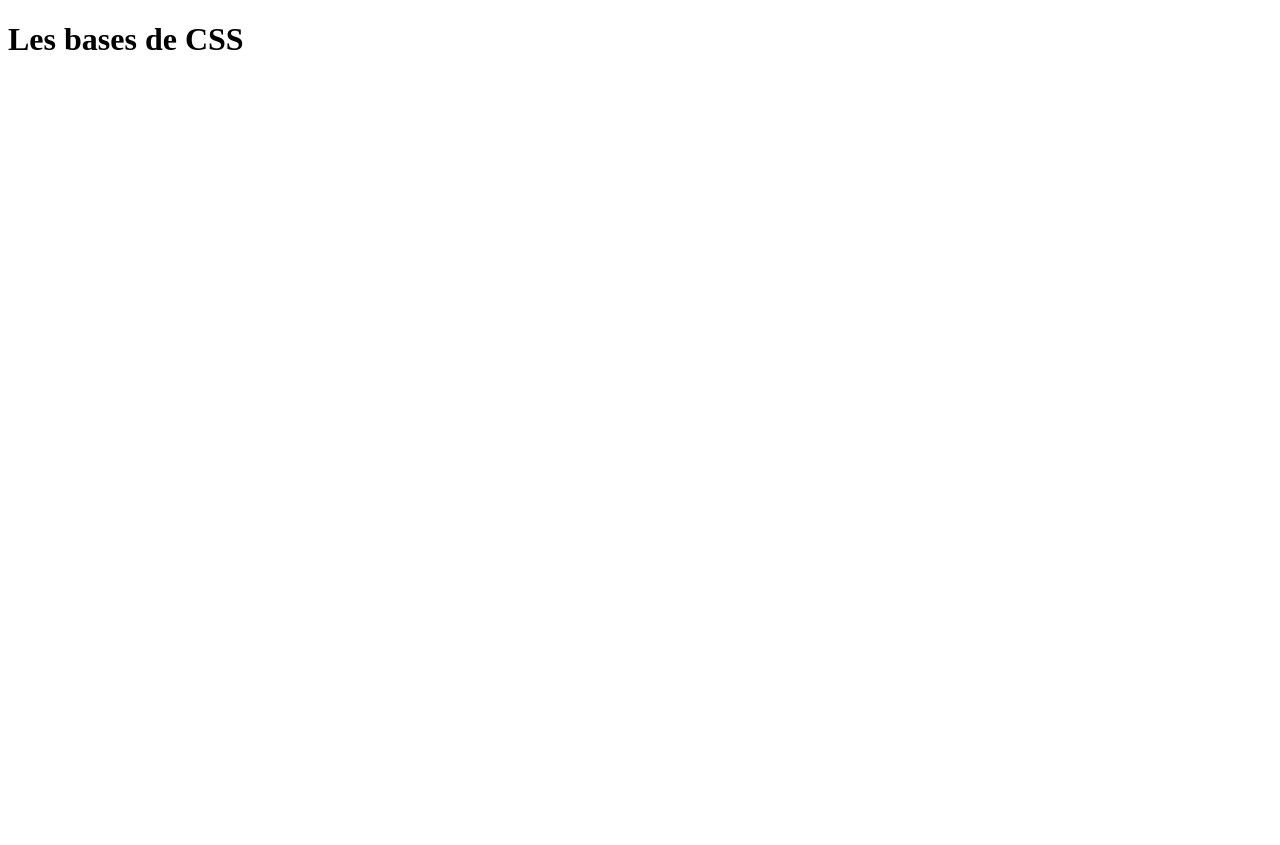
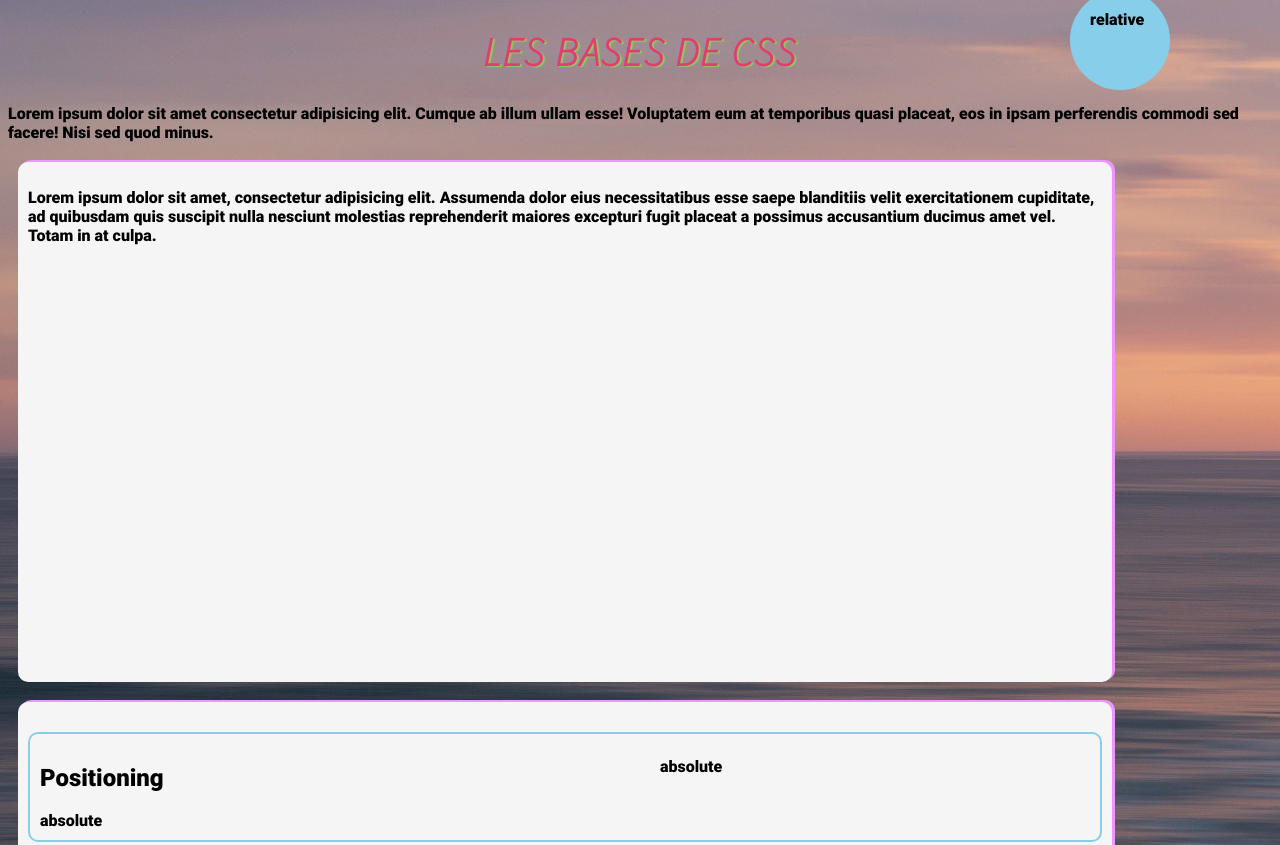
Before and after one commit to darkonos/learn-CSS, a plain HTML site: page index.html in a window 1280 px wide. Shown: the top 845 px of the page. Before the commit the page ends 800 px from the top, so only its background shows below. Drawn offline with Linux system fonts and the light colour scheme.

Commit message:
Positionnement des éléments

```diff
--- a/index.html
+++ b/index.html
@@ -4,9 +4,27 @@
     <meta charset="UTF-8">
     <meta http-equiv="X-UA-Compatible" content="IE=edge">
     <meta name="viewport" content="width=device-width, initial-scale=1.0">
-    <title>learn csst</title>
+    <link rel="stylesheet" href="style.css">
+    <title>learn css</title>
 </head>
 <body>
     <h1>Les bases de CSS</h1>
+    <p>Lorem ipsum dolor sit amet consectetur adipisicing elit. Cumque ab illum ullam esse! Voluptatem eum
+    at temporibus quasi placeat, eos in ipsam perferendis commodi sed facere! Nisi sed quod minus.</p>
+
+    <main>
+        <p>Lorem ipsum dolor sit amet, consectetur adipisicing elit. Assumenda dolor eius necessitatibus esse
+             saepe blanditiis velit exercitationem cupiditate, ad quibusdam quis suscipit nulla nesciunt molestias
+             reprehenderit maiores excepturi fugit placeat a possimus accusantium ducimus amet vel. Totam in at culpa.</p>
+    </main>
+
+    <main>
+        <div class="positioning">
+            <h2>Positioning</h2>
+            <span id="circle">relative</span>
+            <span id="rectangle">absolute</span>
+            <span>absolute</span>
+        </div>
+    </main>
 </body>
 </html>
--- a/style.css
+++ b/style.css
@@ -0,0 +1,82 @@
+/* Tous ce qui est utile à connaître en CSS
+Tjrs se mettre dans l'ordre dans lequel on descend dans le document */
+
+/* * {
+    margin: 0;
+    padding: 0;
+} */
+
+/* 1.TEXTE */
+
+/* Utilisation d'une police importé de google fonts, select this style puis @import */
+/* Soit on utilise le lien web ou on download les polices au cas si un jour le lien ne fontionne plus */
+@import url('https://fonts.googleapis.com/css2?family=Source+Sans+Pro:ital,wght@1,200&display=swap');
+
+/* Police download */
+/* C'est mieux de l'appeler font-1 que Roboto-Black.ttf */
+@font-face {
+    font-family: font-1;
+    src: url(assets/font/Roboto-Black.ttf);
+}
+
+body {
+    font-family: font-1, serif;
+
+    /* 2. BACKGROUND */
+
+    /* Pour de meilleurs performance il faut intégré le background par le css et non par le html*/
+    background: url(./assets/img/sunset.jpg) no-repeat fixed center/cover;
+    height: 100vh; /* 100 virtual height, l'image prend 100% de l'écran*/
+}
+
+h1 {
+    text-transform: uppercase;
+    letter-spacing: 2px;
+    font-size: 2.5rem;
+    color: rgb(226, 60, 115);
+    text-shadow: 2px 1px 1px #8fc95a; /*Abcisse, Ordonné, blur (Floutage), color, Se rendre dans l'inspecteur pour de meilleur réglages */
+    text-align: center;
+    font-family: 'Source Sans Pro', sans-serif;
+}
+
+ /* 3. BOX */
+
+main {
+    background: whitesmoke;
+    width: 85%; /*tjrs en % car tous les écrans sont différents*/
+    min-height: 500px; /*tjrs en px pour la hauteur*/
+    margin: 20px 10px;
+    padding: 10px 10px ;
+    border-radius: 10px;
+    box-shadow: 3px -2px 0 rgb(237, 150, 255); /*utilise l'inspecteur*/
+}
+
+/* 4. POSITIONING (positionner manuellement les éléments) */
+
+.positioning {
+    border: 2px solid skyblue; /*Pour matérialiser notre division*/
+    margin-top: 20px;
+    padding: 10px;
+    border-radius: 10px;
+}
+
+#circle {
+    height: 60px;
+    width: 60px;
+    background: skyblue;
+    padding: 20px;
+    border-radius: 50%;
+    position: absolute;
+    top: -10px;
+    right: 110px;
+}
+
+#rectangle {
+    height: 15px;
+    width: 100px;
+    background: 20px;
+    padding: 20px;
+    position: absolute;
+    bottom: 8px;
+    left: 50%;
+}
```
Also changed, not shown: assets/font/Roboto-Black.ttf (added), assets/img/sunset.jpg (added).
